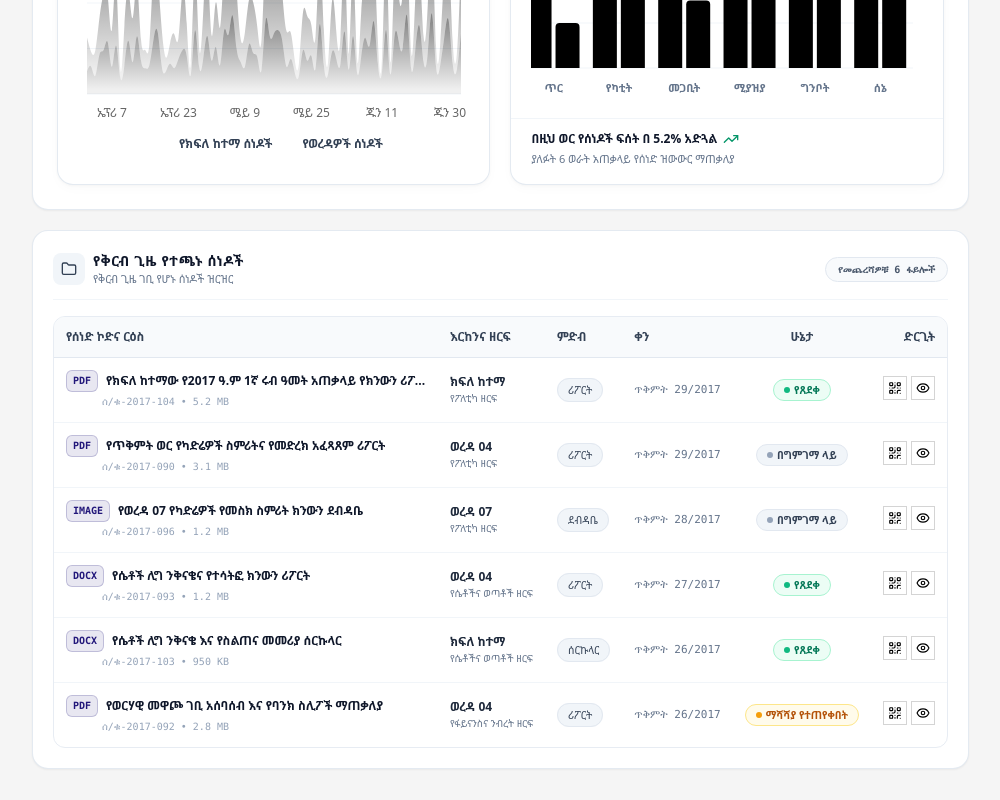
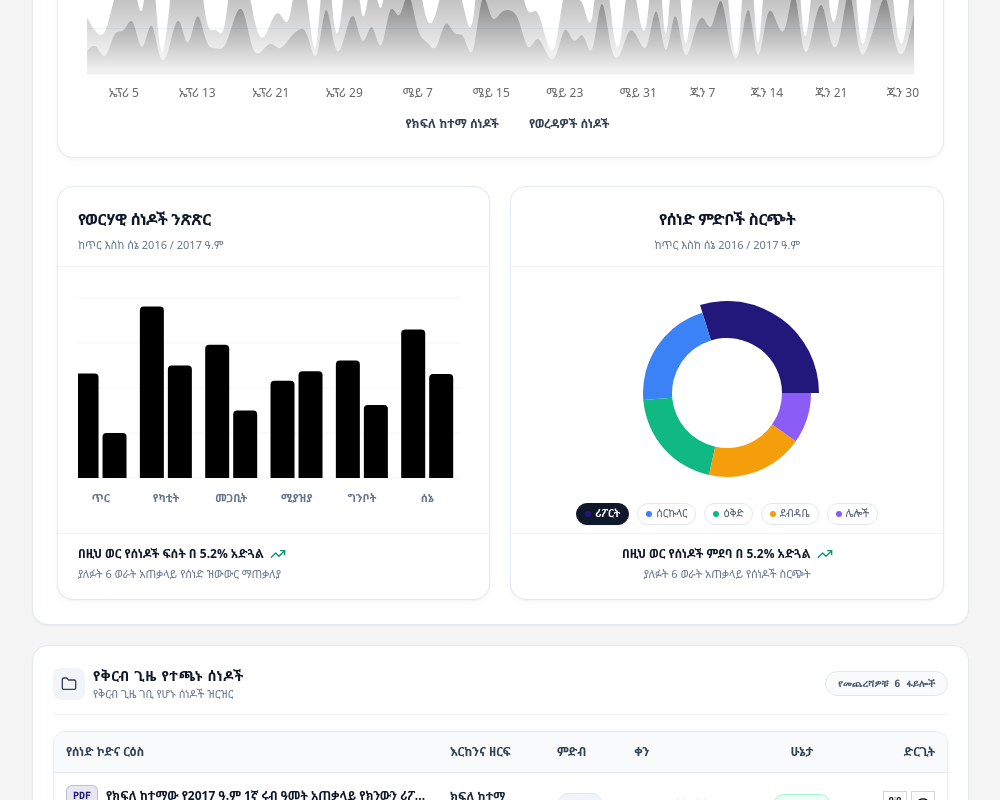
Before and after one commit to Lazitese/akky, a Next.js app: page / in a window 1280 px wide. Shown: the part 1449-2249 px from the top of the page, without its empty margins (279-1279 px from the left). Built offline with nearby package versions, Linux system fonts and the light colour scheme.

Commit message:
feat(charts): add interactive Donut Chart with active sector animation and Amharic categories

```diff
--- /dev/null
+++ b/src/components/charts/ChartPieDonutActive.tsx
@@ -0,0 +1,145 @@
+"use client"
+
+import * as React from "react"
+import { TrendingUp } from "lucide-react"
+import { Pie, PieChart, Sector } from "recharts"
+
+import {
+  Card,
+  CardContent,
+  CardDescription,
+  CardFooter,
+  CardHeader,
+  CardTitle,
+} from "@/components/ui/card"
+import {
+  ChartContainer,
+  ChartTooltip,
+  ChartTooltipContent,
+  type ChartConfig,
+} from "@/components/ui/chart"
+
+export const description = "A donut chart with an active sector"
+
+const chartData = [
+  { category: "report", count: 275, fill: "var(--color-report)" },
+  { category: "circular", count: 200, fill: "var(--color-circular)" },
+  { category: "plan", count: 187, fill: "var(--color-plan)" },
+  { category: "letter", count: 173, fill: "var(--color-letter)" },
+  { category: "other", count: 90, fill: "var(--color-other)" },
+]
+
+const chartConfig = {
+  count: {
+    label: "የሰነዶች ብዛት",
+  },
+  report: {
+    label: "ሪፖርት",
+    color: "#22177a",
+  },
+  circular: {
+    label: "ሰርኩላር",
+    color: "#3b82f6",
+  },
+  plan: {
+    label: "ዕቅድ",
+    color: "#10b981",
+  },
+  letter: {
+    label: "ደብዳቤ",
+    color: "#f59e0b",
+  },
+  other: {
+    label: "ሌሎች",
+    color: "#8b5cf6",
+  },
+} satisfies ChartConfig
+
+export function ChartPieDonutActive({
+  data = chartData,
+  defaultActiveIndex = 0,
+}: {
+  data?: typeof chartData
+  defaultActiveIndex?: number
+}) {
+  const [activeIndex, setActiveIndex] = React.useState(defaultActiveIndex)
+
+  return (
+    <Card className="flex flex-col rounded-2xl border border-slate-200/90 shadow-[0_1px_3px_rgba(0,0,0,0.03),0_4px_12px_rgba(0,0,0,0.02)]">
+      <CardHeader className="items-center pb-0 border-b border-slate-100">
+        <CardTitle className="font-black text-sm text-slate-900 tracking-tight">
+          የሰነድ ምድቦች ስርጭት
+        </CardTitle>
+        <CardDescription className="text-[11px] text-slate-500 pb-3">
+          ከጥር እስከ ሰኔ 2016 / 2017 ዓ.ም
+        </CardDescription>
+      </CardHeader>
+      <CardContent className="flex-1 pb-0 pt-4">
+        <ChartContainer
+          config={chartConfig}
+          className="mx-auto aspect-square max-h-[220px]"
+        >
+          <PieChart>
+            <ChartTooltip
+              cursor={false}
+              content={<ChartTooltipContent hideLabel />}
+            />
+            <Pie
+              data={data}
+              dataKey="count"
+              nameKey="category"
+              innerRadius={55}
+              strokeWidth={3}
+              onMouseEnter={(_, index) => setActiveIndex(index)}
+              shape={({
+                index,
+                outerRadius = 0,
+                ...props
+              }: any) =>
+                index === activeIndex ? (
+                  <Sector {...props} outerRadius={outerRadius + 8} />
+                ) : (
+                  <Sector {...props} outerRadius={outerRadius} />
+                )
+              }
+            />
+          </PieChart>
+        </ChartContainer>
+
+        {/* Minimal Category Pills */}
+        <div className="flex flex-wrap items-center justify-center gap-2 pb-2 text-[10.5px]">
+          {data.map((item, idx) => (
+            <button
+              key={item.category}
+              type="button"
+              onClick={() => setActiveIndex(idx)}
+              className={`inline-flex items-center gap-1 px-2 py-0.5 rounded-full border transition-all ${
+                activeIndex === idx
+                  ? 'bg-slate-900 text-white border-slate-900 font-bold shadow-xs'
+                  : 'bg-white text-slate-600 border-slate-200 hover:bg-slate-50'
+              }`}
+            >
+              <span
+                className="w-1.5 h-1.5 rounded-full"
+                style={{
+                  backgroundColor:
+                    (chartConfig[item.category as keyof typeof chartConfig] as { color?: string })?.color || '#94a3b8',
+                }}
+              />
+              <span>{(chartConfig[item.category as keyof typeof chartConfig] as { label?: string })?.label || item.category}</span>
+            </button>
+          ))}
+        </div>
+      </CardContent>
+      <CardFooter className="flex-col gap-1.5 text-xs border-t border-slate-100 pt-3">
+        <div className="flex items-center gap-1.5 leading-none font-bold text-slate-900">
+          <span>በዚህ ወር የሰነዶች ምደባ በ 5.2% አድጓል</span>
+          <TrendingUp className="h-4 w-4 text-emerald-600" />
+        </div>
+        <div className="leading-none text-slate-500 text-[11px]">
+          ያለፉት 6 ወራት አጠቃላይ የሰነዶች ስርጭት
+        </div>
+      </CardFooter>
+    </Card>
+  )
+}
--- a/src/components/dashboards/SubcitySuperAdminDashboard.tsx
+++ b/src/components/dashboards/SubcitySuperAdminDashboard.tsx
@@ -30,6 +30,7 @@ import {
 } from '../charts/ModernSaasCharts';
 import { ChartAreaInteractive } from '../charts/ChartAreaInteractive';
 import { ChartBarMultiple } from '../charts/ChartBarMultiple';
+import { ChartPieDonutActive } from '../charts/ChartPieDonutActive';
 
 interface SubcitySuperAdminDashboardProps {
   currentUser: User;
@@ -572,10 +573,13 @@ export const SubcitySuperAdminDashboard: React.FC<SubcitySuperAdminDashboardProp
               </div>
             </div>
 
-            {/* Visual Analytics Suite: Interactive Area Chart & Multiple Bar Chart */}
+            {/* Interactive Area Chart */}
+            <ChartAreaInteractive />
+
+            {/* Visual Analytics Suite: Multiple Bar Chart & Donut Active Sector */}
             <div className="grid grid-cols-1 lg:grid-cols-2 gap-5 pt-1">
-              <ChartAreaInteractive />
               <ChartBarMultiple />
+              <ChartPieDonutActive />
             </div>
           </div>
 
```
